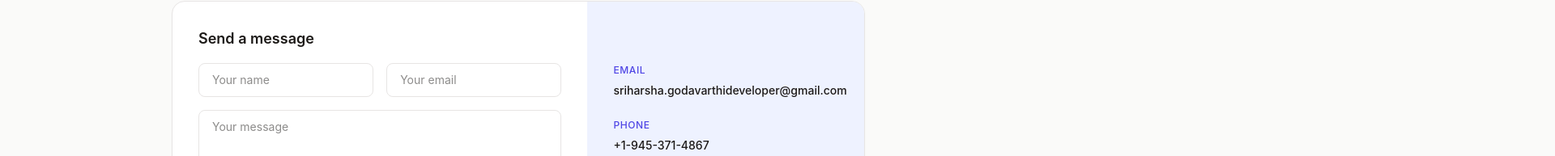
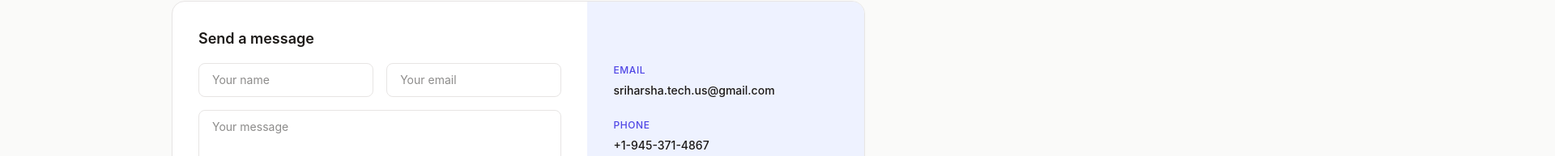
Before and after one commit to SriHarsha-AWSDeveloper/SriHarsha-AWSDeveloper, a React (Vite) app: page / in a window 1280 px wide. Shown: the part 3023-3216 px from the top of the page at 81% size, 1920 px wide, since content can reach past the window. Built offline with nearby package versions, Linux system fonts and the light colour scheme.

Commit message:
changed contact Emailid

```diff
--- a/src/components/Contact.jsx
+++ b/src/components/Contact.jsx
@@ -2,7 +2,7 @@ import React, { useState } from 'react'
 
 export default function Contact() {
   const CONTACT = {
-    email: 'sriharsha.godavarthideveloper@gmail.com',
+    email: 'sriharsha.tech.us@gmail.com',
     phone: '+1-945-371-4867',
     location: 'United States',
   }
```
